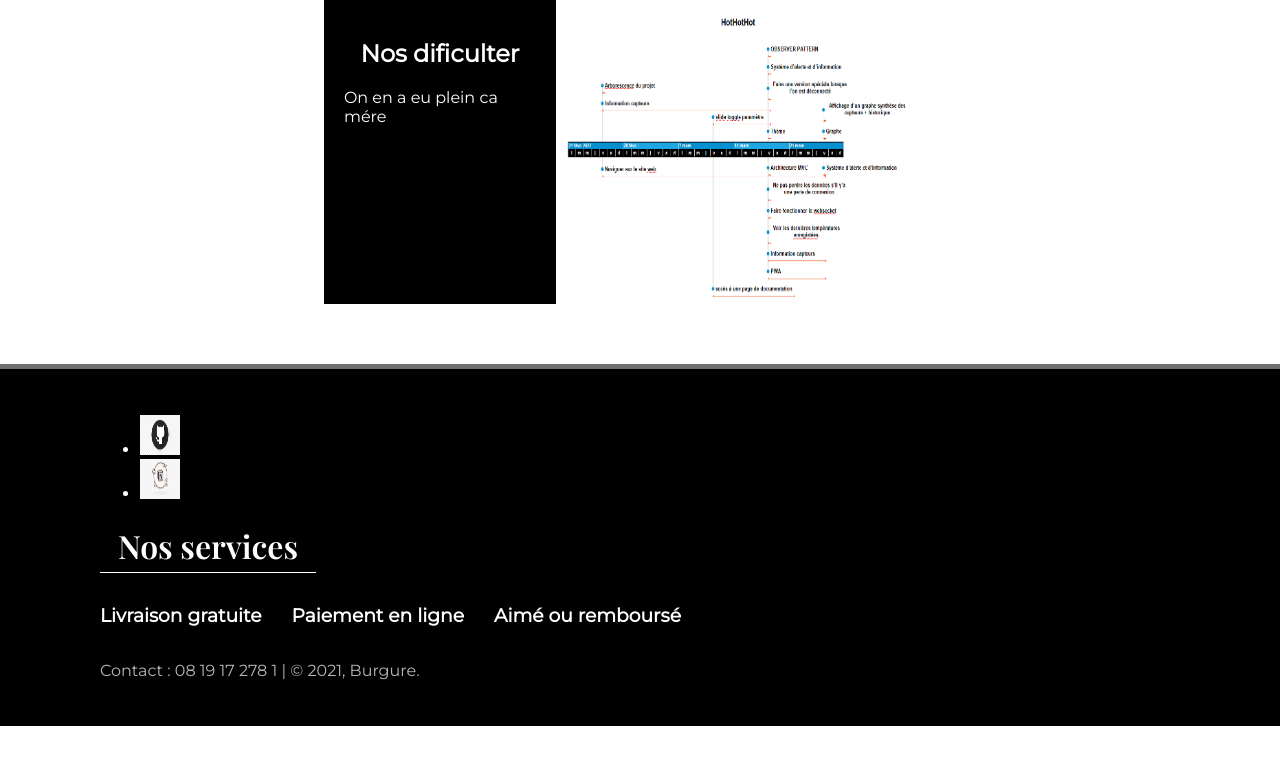
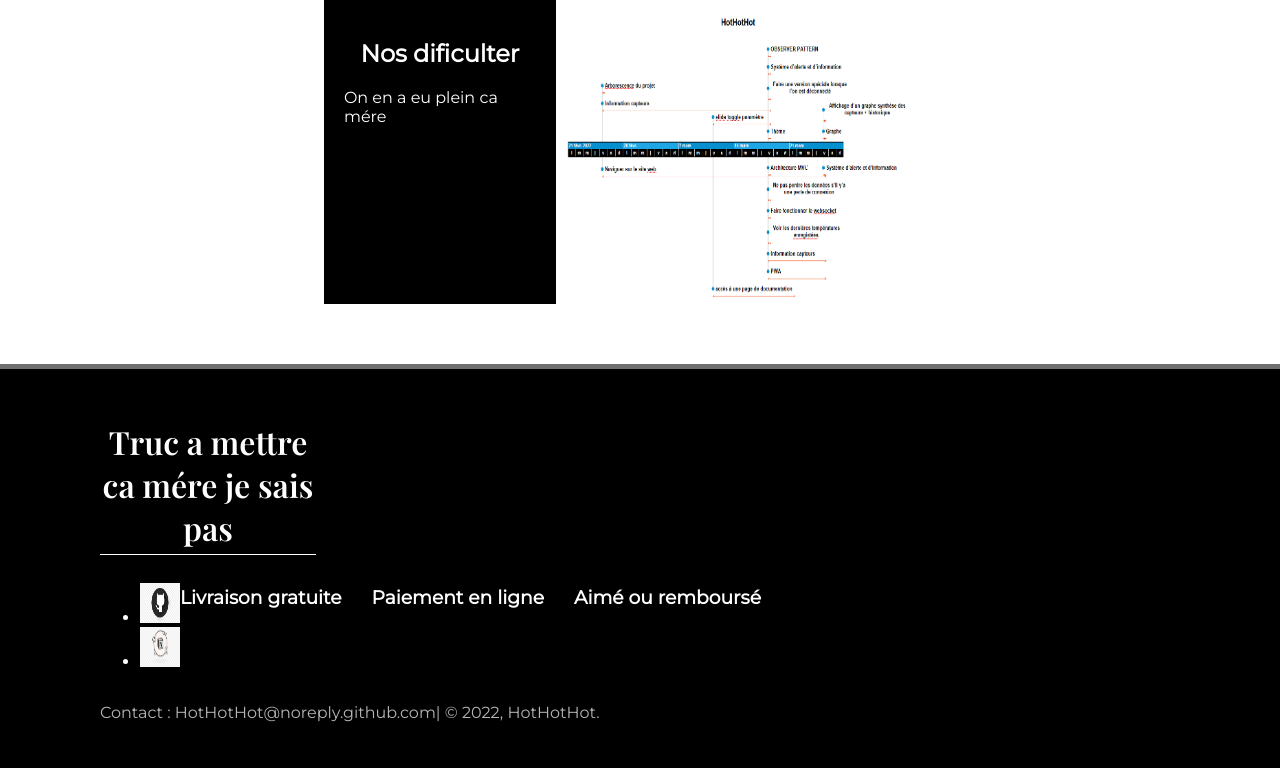
Before and after one commit to Justin-De-Sio/HotHotHot, a PHP site: page /doc.html in a window 1280 px wide. Shown: the part 3154-3922 px from the top of the page. Before the commit the page ends 3880 px from the top, so only its background shows below. Run offline with PHP 8.4, Linux system fonts and the light colour scheme.

Commit message:
aujustement

```diff
--- a/assets/css/styledoc.css
+++ b/assets/css/styledoc.css
@@ -189,10 +189,13 @@ footer #contact{
     font-size: 1em;
     font-weight: 600;
 }
-
 .logo-medias {
     width: 40px;
     height: 40px;
+}
+
+footer ul{
+    font-style: none;
 }
 
 @media screen and (max-width:680px){
--- a/doc.html
+++ b/doc.html
@@ -124,13 +124,15 @@
 
     <footer>
 
-        <ul class="medias">
-            <li class="bulle"><img src="assets/images/logo git.jpg" alt="https://www.notion.so/just1/HotHotHot-1fcd16ad168144968ff041c49791f6a1" class="logo-medias"></li>
-            <li class="bulle"><img src="assets/images/notion logo.jpg" alt="https://github.com/Justin-De-Sio/HotHotHot" class="logo-medias"></li>
-        </ul>
 
-        <h1>Nos services</h1>
+
+        <h1>Truc a mettre ca mére je sais pas </h1>
         <div class="services">
+
+            <ul class="medias">
+                <li ><img src="assets/images/logo git.jpg" alt="https://www.notion.so/just1/HotHotHot-1fcd16ad168144968ff041c49791f6a1" class="logo-medias"></li>
+                <li ><img src="assets/images/notion logo.jpg" alt="https://github.com/Justin-De-Sio/HotHotHot" class="logo-medias"></li>
+            </ul>
 
             <div class="service">
                 <h3>Livraison gratuite</h3>
@@ -149,7 +151,7 @@
 
         </div>
 
-        <p id="contact">Contact : 08 19 17 278 1 | &copy; 2021, Burgure.</p>
+        <p id="contact">Contact : HotHotHot@noreply.github.com| &copy; 2022, HotHotHot.</p>
     </footer>
 </body>
 </html>
```
